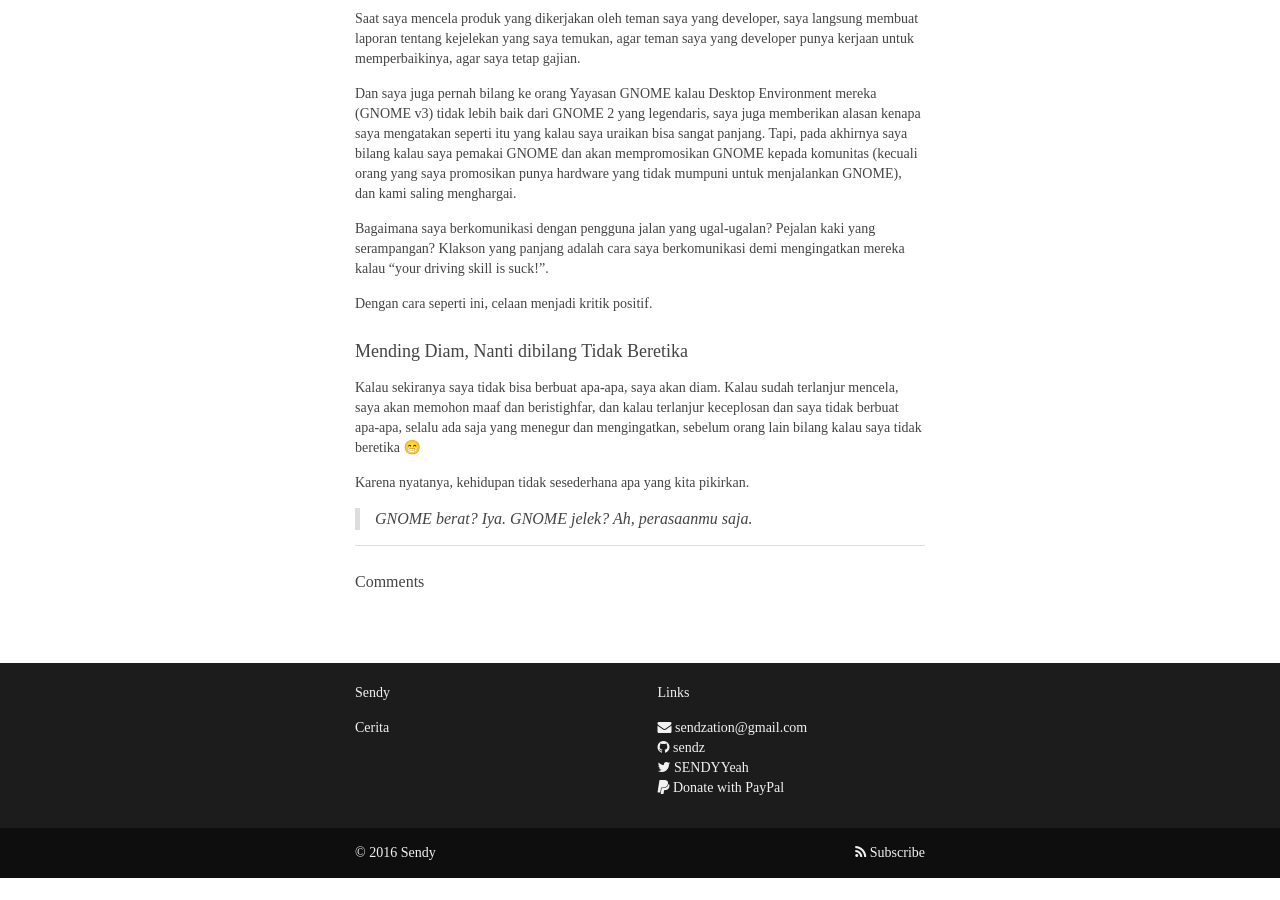
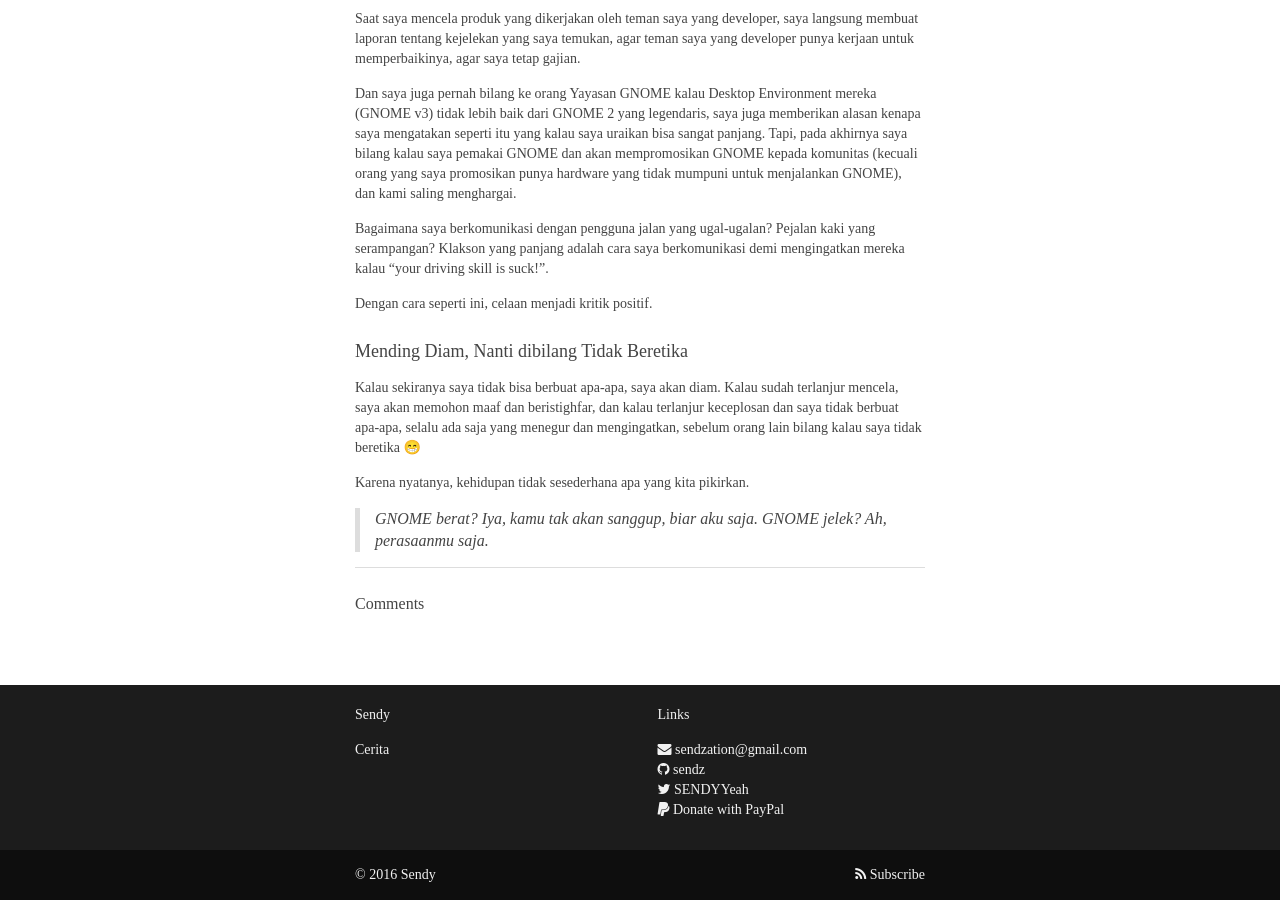
Before and after one commit to sendz/sendz.github.io, a Jekyll site: the page built from _posts/2018-04-27-beretika-dalam-mencela.md, in a window 1280 px wide and 900 px high, scrolled down 771 px. Built offline with Jekyll 4.4.1, drawn with Linux system fonts in a browser that asks for light colours; nearby versions of some CDN libraries; emoji names are drawn with the system emoji font; some web fonts are replaced; before the commit the page ends 1649 px from its top, so only the background shows below that.

Commit message:
Ala Dilan

```diff
--- a/_posts/2018-04-27-beretika-dalam-mencela.md
+++ b/_posts/2018-04-27-beretika-dalam-mencela.md
@@ -40,4 +40,4 @@ Kalau sekiranya saya tidak bisa berbuat apa-apa, saya akan diam. Kalau sudah ter
 
 Karena nyatanya, kehidupan tidak sesederhana apa yang kita pikirkan.
 
-> GNOME berat? Iya. GNOME jelek? Ah, perasaanmu saja.
+> GNOME berat? Iya, kamu tak akan sanggup, biar aku saja. GNOME jelek? Ah, perasaanmu saja.
```
